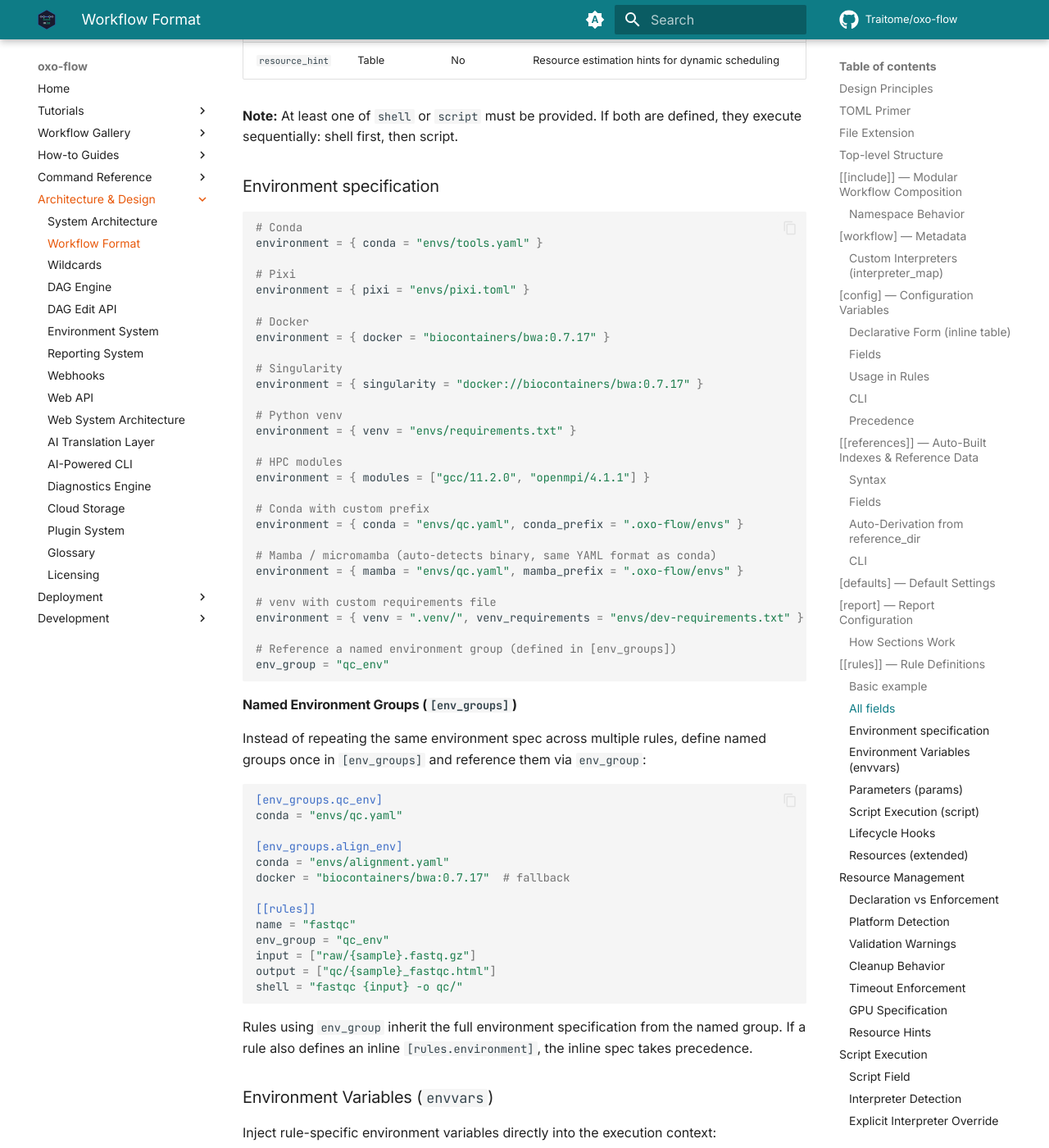
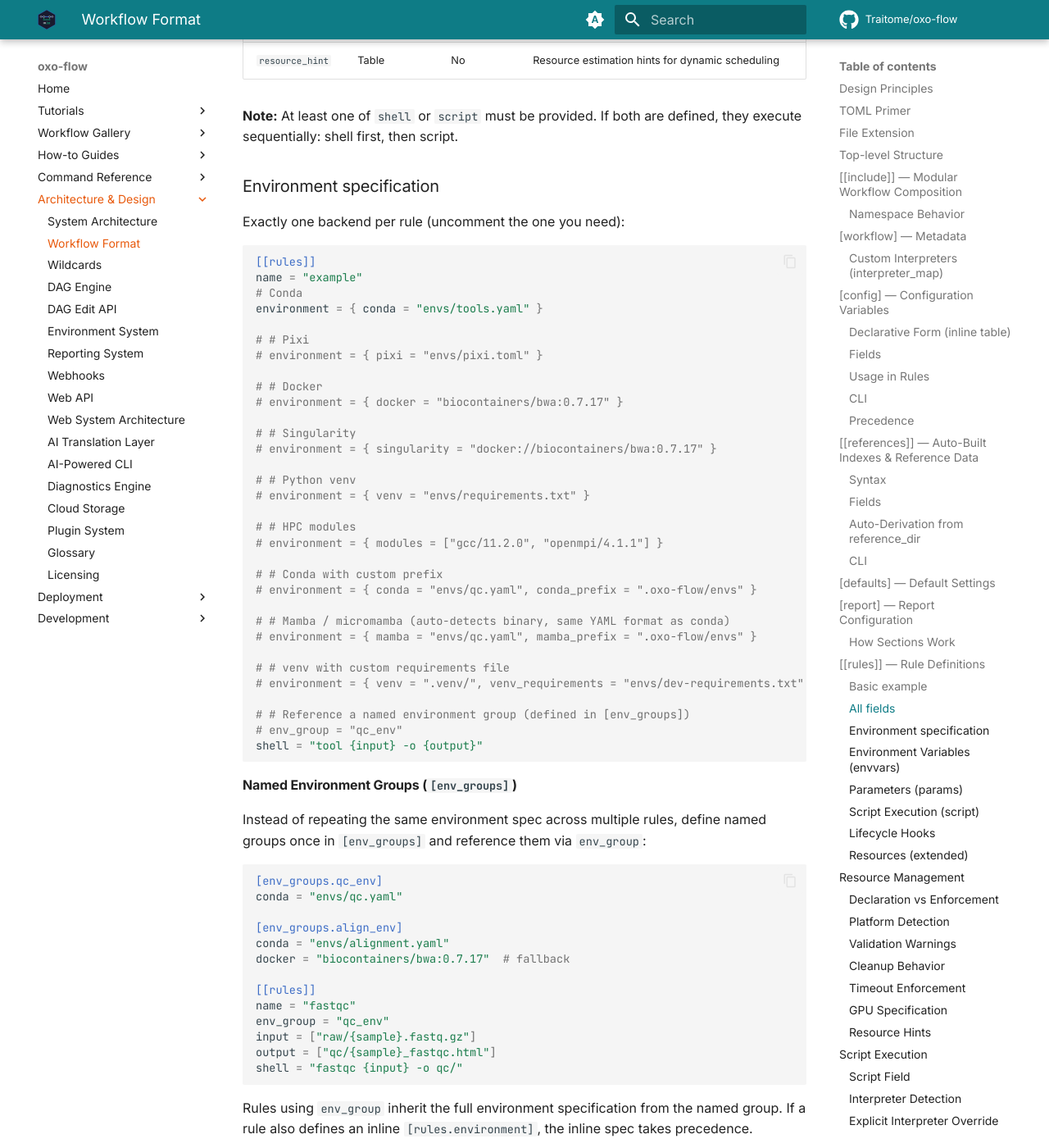
Before and after one commit to Traitome/oxo-flow, an MkDocs documentation site: the page built from docs/guide/src/reference/workflow-format.md, in a window 1280 px wide and 1400 px high, scrolled down 12579 px. Shown: the whole window at 82% size. Built offline with MkDocs 1.6.1 and Material for MkDocs 9.7.7, drawn with Linux system fonts in a browser that asks for light colours; comment, search, counter and statistics services are not loaded; some of the changed text lies outside the part shown.

Commit message:
fix: scientific correctness of examples and workflow-format docs
Examples (HIGH scientific issues from expert review):
- 07_wgs_germline: fix VQSR resource mislabeling (dbsnp was used as hapmap
  truth/training set — silently invalid model). Add proper hapmap/omni/1000G/
  dbsnp resources. Add missing INDEL VQSR pass (vqsr_indels + apply_vqsr_indels)
  so 'filtered' VCF truly filters indels. 10→12 rules.
- 07_wgs_germline: @RG read group now includes LB/PU; samtools sort uses
  {threads}; WGS-convention truth sensitivity 99.7 (was 99.0 WES value);
  explicit --create-output-variant-index; gold_standard indel resource name
- 08_multiomics: add missing @RG read group to wgs_align (GATK fails without);
  bismark --basename for deterministic intermediate naming; add --no_overlap
  to paired-end methylation extraction (prevents double-counting overlaps)
- 09_single_cell: t-SNE → UMAP (Seurat best practice since 2019)
- 10_transform: GatherVcfs with -I loop (GATK 4 rejects bare positionals)

workflow-format.md doc fixes (simulation-tested):
- expand_inputs: array form unsupported → config reference form + field table fix
- pairs example: add required pair_id field
- 'when' behavior: skipped at execution, not removed from DAG
- transform examples: add required -R to HaplotypeCaller; GatherVcfs -I loop
- complete example: fastp --out2 missing silently dropped read 2 → fixed
- environment spec block: duplicate-key invalid TOML → commented alternatives
- sample_pattern block: same fix
- environment-system.md: duplicate-key block → commented alternatives

All 4 modified examples pass oxo-flow validate.

Co-Authored-By: Claude <noreply@anthropic.com>

````diff
--- a/docs/guide/src/reference/workflow-format.md
+++ b/docs/guide/src/reference/workflow-format.md
@@ -442,36 +442,41 @@ memory = "32G"
 
 ### Environment specification
 
-```toml
+Exactly one backend per rule (uncomment the one you need):
+
+```toml
+[[rules]]
+name = "example"
 # Conda
 environment = { conda = "envs/tools.yaml" }
 
-# Pixi
-environment = { pixi = "envs/pixi.toml" }
-
-# Docker
-environment = { docker = "biocontainers/bwa:0.7.17" }
-
-# Singularity
-environment = { singularity = "docker://biocontainers/bwa:0.7.17" }
-
-# Python venv
-environment = { venv = "envs/requirements.txt" }
-
-# HPC modules
-environment = { modules = ["gcc/11.2.0", "openmpi/4.1.1"] }
-
-# Conda with custom prefix
-environment = { conda = "envs/qc.yaml", conda_prefix = ".oxo-flow/envs" }
-
-# Mamba / micromamba (auto-detects binary, same YAML format as conda)
-environment = { mamba = "envs/qc.yaml", mamba_prefix = ".oxo-flow/envs" }
-
-# venv with custom requirements file
-environment = { venv = ".venv/", venv_requirements = "envs/dev-requirements.txt" }
-
-# Reference a named environment group (defined in [env_groups])
-env_group = "qc_env"
+# # Pixi
+# environment = { pixi = "envs/pixi.toml" }
+
+# # Docker
+# environment = { docker = "biocontainers/bwa:0.7.17" }
+
+# # Singularity
+# environment = { singularity = "docker://biocontainers/bwa:0.7.17" }
+
+# # Python venv
+# environment = { venv = "envs/requirements.txt" }
+
+# # HPC modules
+# environment = { modules = ["gcc/11.2.0", "openmpi/4.1.1"] }
+
+# # Conda with custom prefix
+# environment = { conda = "envs/qc.yaml", conda_prefix = ".oxo-flow/envs" }
+
+# # Mamba / micromamba (auto-detects binary, same YAML format as conda)
+# environment = { mamba = "envs/qc.yaml", mamba_prefix = ".oxo-flow/envs" }
+
+# # venv with custom requirements file
+# environment = { venv = ".venv/", venv_requirements = "envs/dev-requirements.txt" }
+
+# # Reference a named environment group (defined in [env_groups])
+# env_group = "qc_env"
+shell = "tool {input} -o {output}"
 ```
 
 #### Named Environment Groups (`[env_groups]`)
@@ -1248,17 +1253,18 @@ The `[workflow]` `sample_pattern` auto-discovers samples from the filesystem:
 
 ```toml
 [workflow]
+# Exactly one pattern — uncomment the one that matches your data:
 # Paired-end reads (Illumina standard)
 sample_pattern = "raw/{sample}_R1.fastq.gz"
 
-# Paired-end reads (common variant)
-sample_pattern = "raw/{sample}_1.fq.gz"
-
-# Single-end reads
-sample_pattern = "raw/{sample}.fastq.gz"
-
-# With technical replicates
-sample_pattern = "raw/{sample}_rep{replicate}_R1.fastq.gz"
+# # Paired-end reads (common variant)
+# sample_pattern = "raw/{sample}_1.fq.gz"
+
+# # Single-end reads
+# sample_pattern = "raw/{sample}.fastq.gz"
+
+# # With technical replicates
+# sample_pattern = "raw/{sample}_rep{replicate}_R1.fastq.gz"
 ```
 
 Supported wildcards in `sample_pattern`:
@@ -1591,16 +1599,22 @@ shell = "fastqc {input} -o {config.results}/qc/ -t {threads}"
 [[rules]]
 name = "trim"
 input = ["raw/{sample}_R1.fastq.gz", "raw/{sample}_R2.fastq.gz"]
-output = ["{config.results}/trimmed/{sample}_R1.fastq.gz"]
+output = [
+    "{config.results}/trimmed/{sample}_R1.fastq.gz",
+    "{config.results}/trimmed/{sample}_R2.fastq.gz"
+]
 environment = { docker = "biocontainers/fastp:0.23.4" }
-shell = "fastp --in1 {input[0]} --in2 {input[1]} --out1 {output[0]} --thread {threads}"
+shell = "fastp --in1 {input[0]} --in2 {input[1]} --out1 {output[0]} --out2 {output[1]} --thread {threads}"
 
 [[rules]]
 name = "align"
-input = ["{config.results}/trimmed/{sample}_R1.fastq.gz"]
+input = [
+    "{config.results}/trimmed/{sample}_R1.fastq.gz",
+    "{config.results}/trimmed/{sample}_R2.fastq.gz"
+]
 output = ["{config.results}/aligned/{sample}.bam"]
 environment = { conda = "envs/alignment.yaml" }
-shell = "bwa mem -t {threads} {config.reference} {input} | samtools sort -o {output}"
+shell = "bwa mem -t {threads} -R '@RG\\tID:{sample}\\tSM:{sample}' {config.reference} {input[0]} {input[1]} | samtools sort -o {output}"
 
 [rules.resources]
 threads = 16
````
Also changed, not shown: other parts of docs/guide/src/reference/workflow-format.md (+9 -7 lines), docs/guide/src/reference/environment-system.md (+4 -4 lines), 4 other files.
